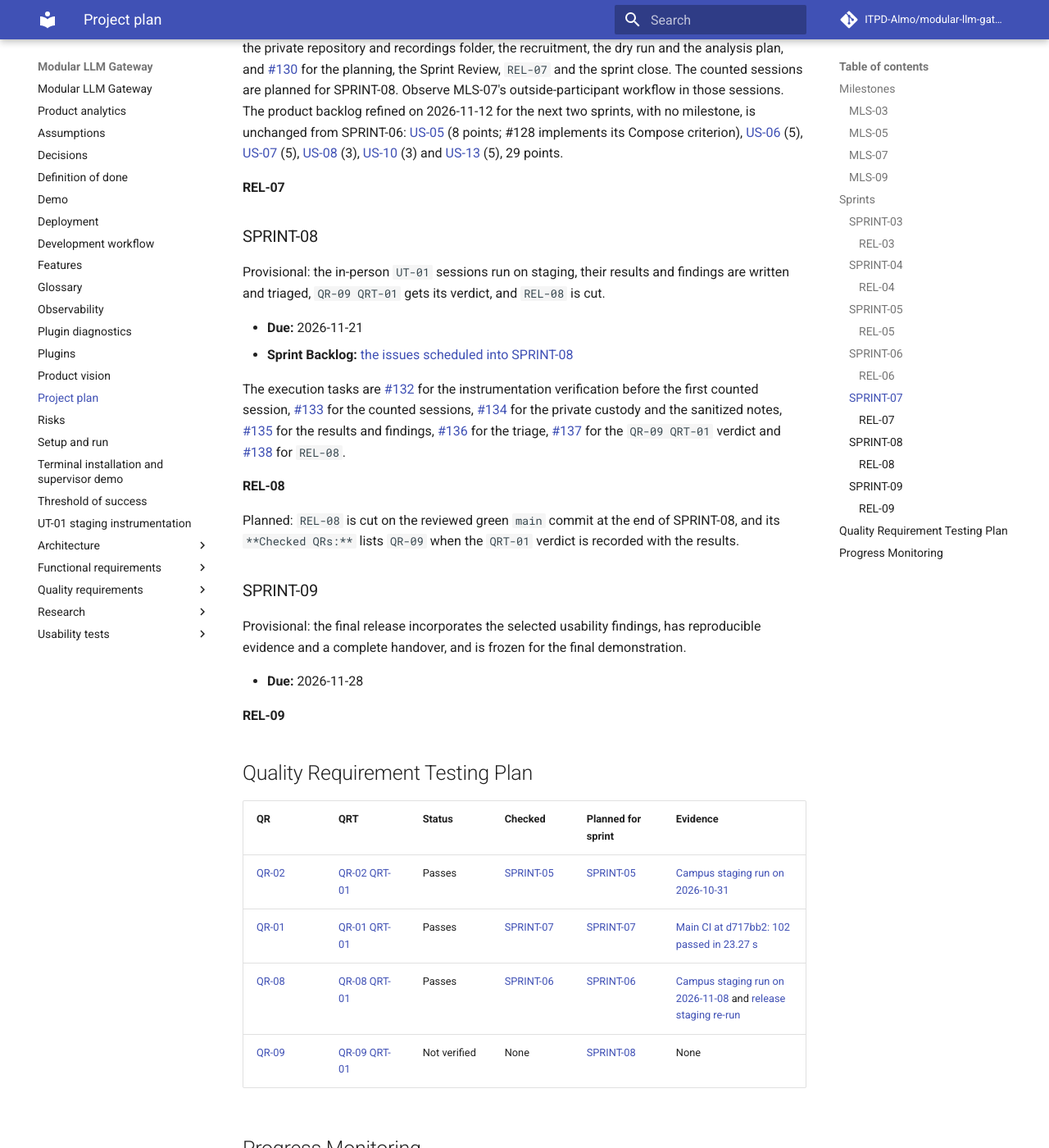
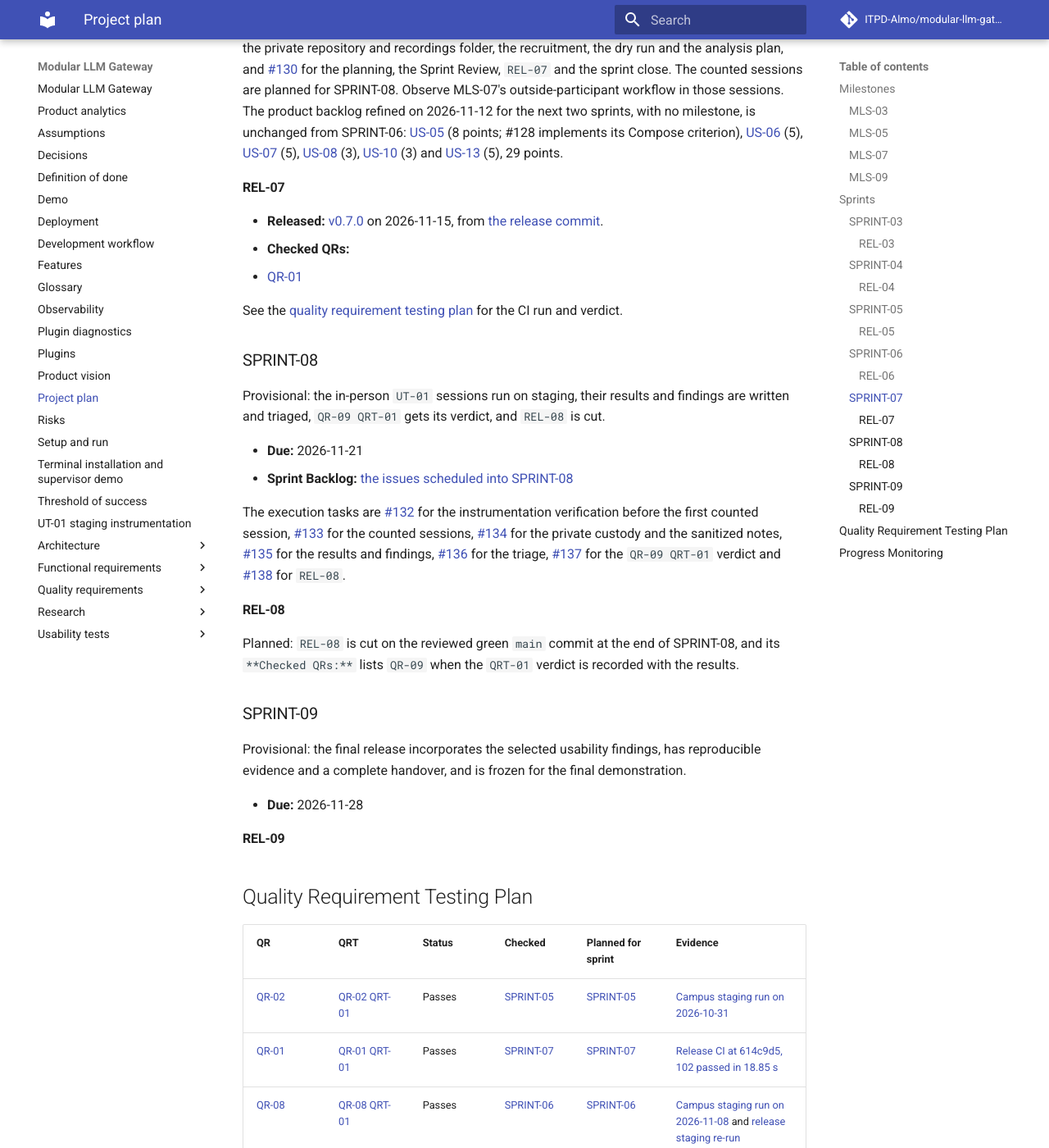
Before and after one commit to ITPD-Almo/modular-llm-gateway, an MkDocs documentation site: the page built from docs/project-plan.md, in a window 1280 px wide and 1400 px high, scrolled down 4543 px. Shown: the whole window at 82% size. Built offline with MkDocs 1.6.1 and Material for MkDocs 9.7.7, drawn with Linux system fonts in a browser that asks for light colours; comment, search, counter and statistics services are not loaded.

Commit message:
Record Sprint 07 release and checked requirement

```diff
--- a/docs/project-plan.md
+++ b/docs/project-plan.md
@@ -133,6 +133,12 @@ The product backlog refined on 2026-11-12 for the next two sprints, with no mile
 
 #### REL-07
 
+- **Released:** [v0.7.0](https://github.com/ITPD-Almo/modular-llm-gateway/releases/tag/v0.7.0) on 2026-11-15, from [the release commit](https://github.com/ITPD-Almo/modular-llm-gateway/commit/614c9d5f88cd5f372a06a3c58e7e9376c46044d1).
+- **Checked QRs:**
+  - [QR-01](quality-requirements/qr/QR-01.md)
+
+See the [quality requirement testing plan](#quality-requirement-testing-plan) for the CI run and verdict.
+
 ### SPRINT-08
 
 Provisional: the in-person `UT-01` sessions run on staging, their results and findings are written and triaged, `QR-09 QRT-01` gets its verdict, and `REL-08` is cut.
@@ -159,7 +165,7 @@ Provisional: the final release incorporates the selected usability findings, has
 | QR | QRT | Status | Checked | Planned for sprint | Evidence |
 | --- | --- | --- | --- | --- | --- |
 | [QR-02](quality-requirements/qr/QR-02.md) | [QR-02 QRT-01](quality-requirements/qr/QR-02.md#qrt-01) | Passes | [SPRINT-05](#sprint-05) | [SPRINT-05](#sprint-05) | [Campus staging run on 2026-10-31](https://github.com/ITPD-Almo/modular-llm-gateway/blob/c7dce8ff876d31a57ee0ca93d9428d8444473f6c/reports/week-05/deployment-evidence.md#deployed-qr-02-rerun-through-the-https-gate) |
-| [QR-01](quality-requirements/qr/QR-01.md) | [QR-01 QRT-01](quality-requirements/qr/QR-01.md#qrt-01) | Passes | [SPRINT-07](#sprint-07) | [SPRINT-07](#sprint-07) | [Main CI at d717bb2: 102 passed in 23.27 s](https://github.com/ITPD-Almo/modular-llm-gateway/actions/runs/43639740129) |
+| [QR-01](quality-requirements/qr/QR-01.md) | [QR-01 QRT-01](quality-requirements/qr/QR-01.md#qrt-01) | Passes | [SPRINT-07](#sprint-07) | [SPRINT-07](#sprint-07) | [Release CI at 614c9d5, 102 passed in 18.85 s](https://github.com/ITPD-Almo/modular-llm-gateway/actions/runs/43648314095) |
 | [QR-08](quality-requirements/qr/QR-08.md) | [QR-08 QRT-01](quality-requirements/qr/QR-08.md#qrt-01) | Passes | [SPRINT-06](#sprint-06) | [SPRINT-06](#sprint-06) | [Campus staging run on 2026-11-08](https://github.com/ITPD-Almo/modular-llm-gateway/blob/0073150f73e3b755f0f8a29b21cddb1685b7731d/reports/week-06/README.md#qr-08-qrt-01-campus-run) and [release staging re-run](#rel-06) |
 | [QR-09](quality-requirements/qr/QR-09.md) | [QR-09 QRT-01](quality-requirements/qr/QR-09.md#qrt-01) | Not verified | None | [SPRINT-08](#sprint-08) | None |
 
```
Also changed, not shown: CHANGELOG.md (+2 -0 lines), reports/week-07/README.md (+1 -1 lines).
